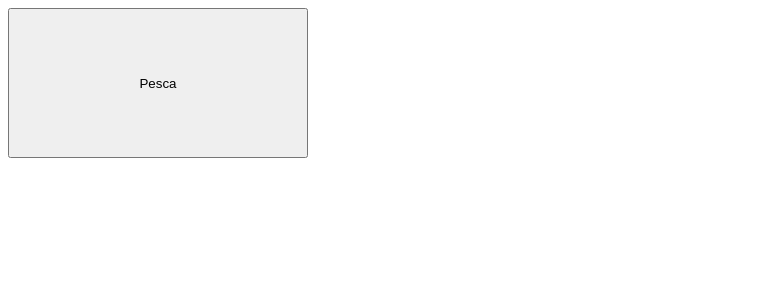
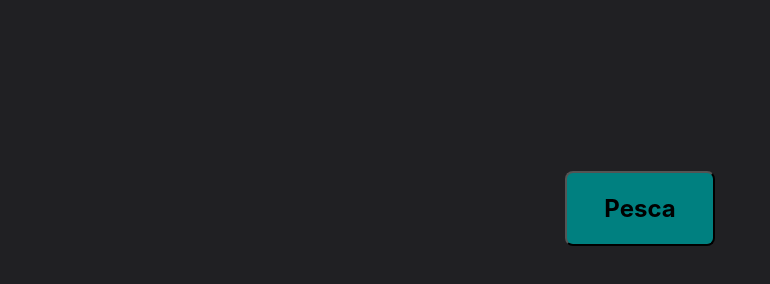
Before and after one commit to LordAndrasil/Ti-vedo-Sciupato, a plain HTML site: page index.html in a window 1280 px wide. Shown: the whole page, without its empty margins (0-770 px from the left). Drawn offline with Linux system fonts and the light colour scheme.

Commit message:
Add files via upload

```diff
--- a/index.css
+++ b/index.css
@@ -2,12 +2,31 @@
     box-sizing: border-box;
 }
 
+body {
+    background-color: #202023;
+}
+
+.wrapper {
+    width: 100%;
+    height: 400px;
+    display: flex;
+    align-items: center;
+    justify-content: center;
+}
+
 #btn-draw {
-    width: 300px;
-    height: 150px;
+    font-family:-apple-system, BlinkMacSystemFont, 'Segoe UI', Roboto, Oxygen, Ubuntu, Cantarell, 'Open Sans', 'Helvetica Neue', sans-serif;
+    font-size: x-large;
+    font-weight: bold;
+    background-color: #008080;
+    width: 150px;
+    height: 75px;
+    border-radius: 8px;
+    box-shadow: black;
 }
 
 #phrase {
     font-family:-apple-system, BlinkMacSystemFont, 'Segoe UI', Roboto, Oxygen, Ubuntu, Cantarell, 'Open Sans', 'Helvetica Neue', sans-serif;
-    padding-left: 500px;
+    color: aliceblue;
+
 }
--- a/index.html
+++ b/index.html
@@ -7,8 +7,12 @@
     <title>Ti vedo sciupato!</title>
 </head>
 <body>
-    <button id="btn-draw" onclick="draw()">Pesca</button>
-    <h1 id="phrase"></h1>
+    <div class="wrapper">
+        <button id="btn-draw" onclick="draw()">Pesca</button>
+    </div>
+    <div class="wrapper">
+        <h1 id="phrase"></h1>
+    </div>
     <script src="./index.js"></script>
 
 </body>
--- a/index.js
+++ b/index.js
@@ -15,11 +15,12 @@ const suffix = [
 ];
 
 const btn = document.getElementById("btn-draw");
+const phrase = document.getElementById("phrase");
 
 function draw() {
-    const phrase = document.getElementById("phrase");
     const rndPrefx = prefix[Math.floor(Math.random() * prefix.length)];
     const rndSuffix = suffix[Math.floor(Math.random() * suffix.length)];
+    console.log("")
 
     phrase.textContent = `${rndPrefx} ${rndSuffix}`;
 }
```
